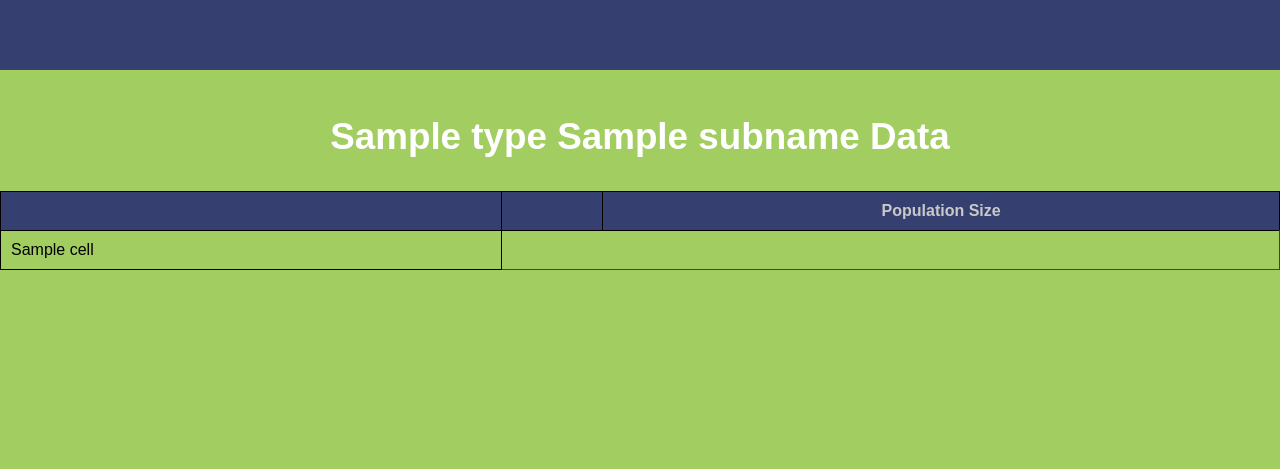
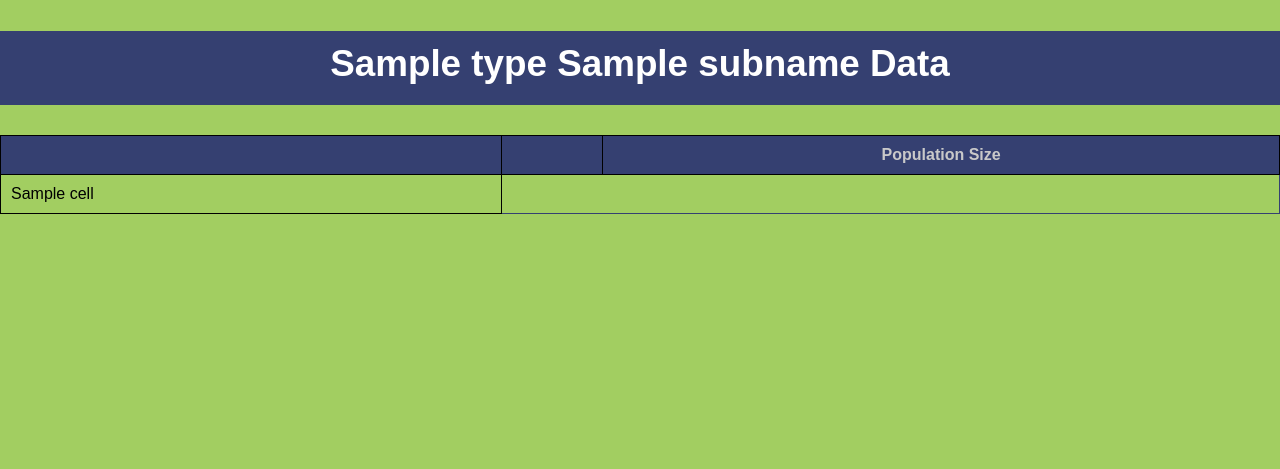
Before and after one commit to Eileen-S-L/SAFEUS_WebsiteProject, a Python web app: template templates/data_results.html in a window 1280 px wide. Shown: the top 469 px of the page. Before the commit the page ends 270 px from the top, so only its background shows below. Run offline with Jinja, Linux system fonts and the light colour scheme; the template is opened without the code that fills it: most values are stand-ins (such as "Sample title", 1, 10 or a date in 2020).

Commit message:
adding styles

```diff
--- a/static/main.css
+++ b/static/main.css
@@ -121,18 +121,14 @@ td:not(:first-child) {
     top: 0;
     height: 50px;
     background-color: rgb(53, 64, 113);
-    margin: 0;
+    /* margin: 0; */
     z-index: 100;
     padding: 10px 0;
 }
 
-/* .sticky-table th {
-    position: sticky;
-    top: 59.9px;
-    background-color: rgb(53, 64, 113);
-    z-index: 99;
-} */
-
+.sticky-table th {
+    position: static;
+}
 
 tr:hover {background-color: rgb(53, 64, 113);
 		color:rgb(255, 255, 255)}
--- a/templates/data_results.html
+++ b/templates/data_results.html
@@ -8,11 +8,10 @@
     </head>
 
     <body>
-        <div class="sticky-header">
-            <h2>{{type}} {{subname}} Data</h2>
+        <h2 class="sticky-header">{{type}} {{subname}} Data</h2>
         {% if result %}
 
-            <div class="table container">
+        <div class="sticky-table">
             <table>
                 <tr>
                     <th></th>
@@ -111,7 +110,6 @@
                 {% endfor %}
             </table>
         </div>
-        </div>
         {% else %}
             <p> We do not have data for {{subname}} in {{type}}. Remember, the years included in this database are from 2002-2018 and only includes states within the United States of America (territories are excluded).</p>
             <p>This is the link to get back to the homepage:
```
Lines whose indentation alone changed are shown as unchanged.
